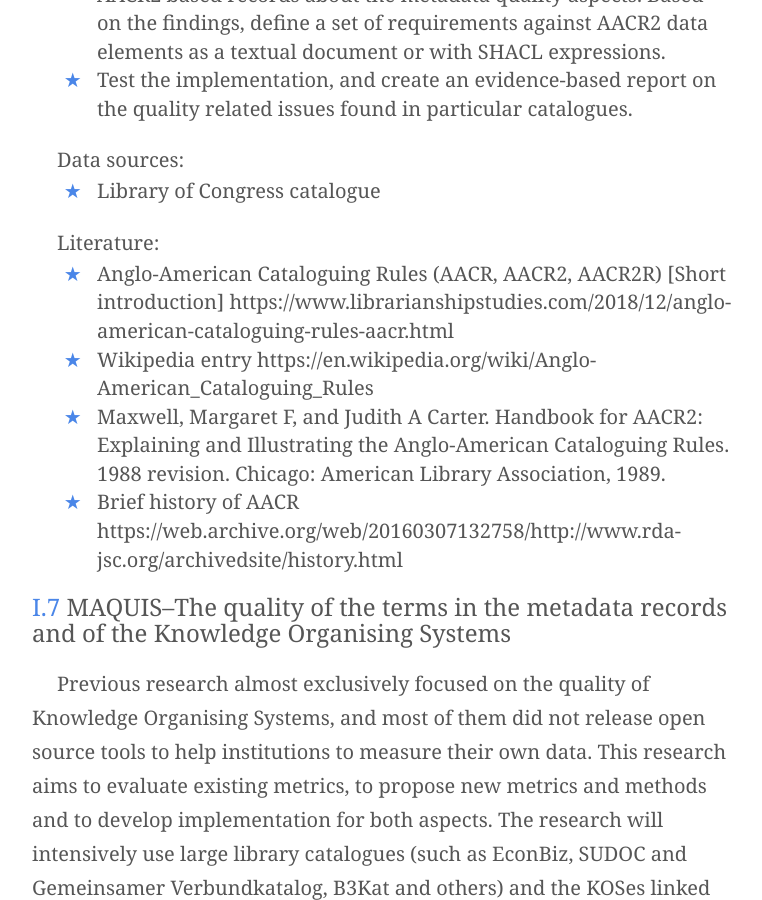
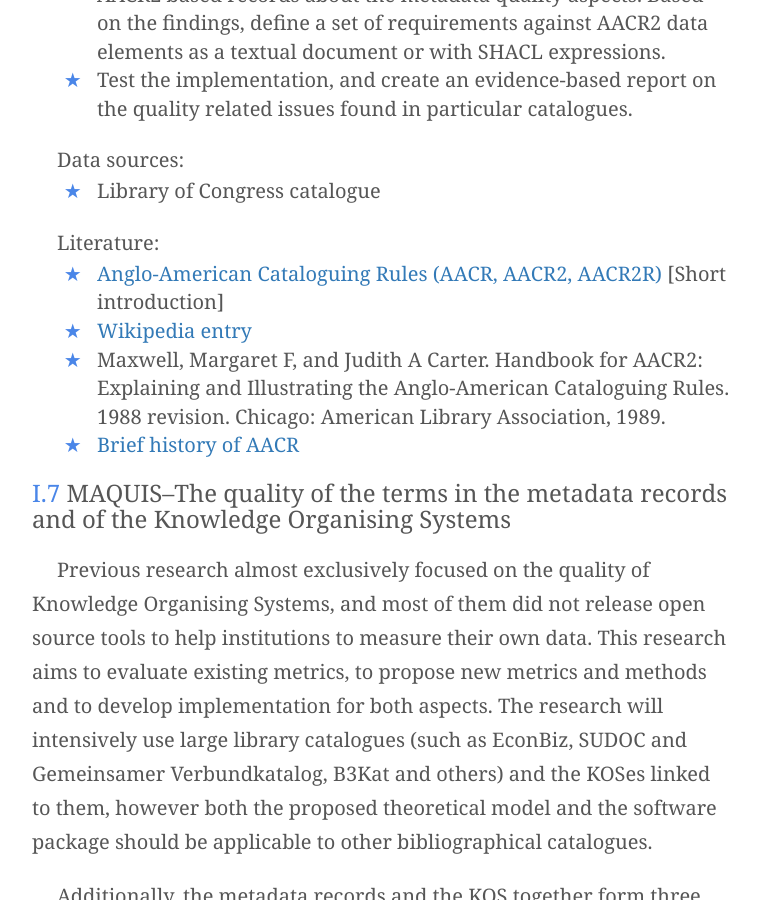
Before and after one commit to pkiraly/pkiraly.github.io, a Jekyll site: the page built from topics.md, in a window 1280 px wide and 900 px high, scrolled down 13049 px. Shown: the whole window, without its empty margins (258-1020 px from the left). Built offline with Jekyll 4.4.1, drawn with Linux system fonts in a browser that asks for light colours; nearby versions of some CDN libraries; some web fonts are replaced; comment, search, counter and statistics services are not loaded.

```diff
--- a/topics.md
+++ b/topics.md
@@ -259,10 +259,10 @@
 * Library of Congress catalogue
 
 Literature:
-* Anglo-American Cataloguing Rules (AACR, AACR2, AACR2R) [Short introduction] https://www.librarianshipstudies.com/2018/12/anglo-american-cataloguing-rules-aacr.html
-* Wikipedia entry https://en.wikipedia.org/wiki/Anglo-American_Cataloguing_Rules
+* [Anglo-American Cataloguing Rules (AACR, AACR2, AACR2R)](https://www.librarianshipstudies.com/2018/12/anglo-american-cataloguing-rules-aacr.html) [Short introduction]
+* [Wikipedia entry](https://en.wikipedia.org/wiki/Anglo-American_Cataloguing_Rules)
 * Maxwell, Margaret F, and Judith A Carter. Handbook for AACR2: Explaining and Illustrating the Anglo-American Cataloguing Rules. 1988 revision. Chicago: American Library Association, 1989.
-* Brief history of AACR https://web.archive.org/web/20160307132758/http://www.rda-jsc.org/archivedsite/history.html
+* [Brief history of AACR](https://web.archive.org/web/20160307132758/http://www.rda-jsc.org/archivedsite/history.html)
 
 
 ### <a id="I.7"/><span class="blue">I.7</span> MAQUIS&ndash;The quality of the terms in the metadata records and of the Knowledge Organising Systems
```
